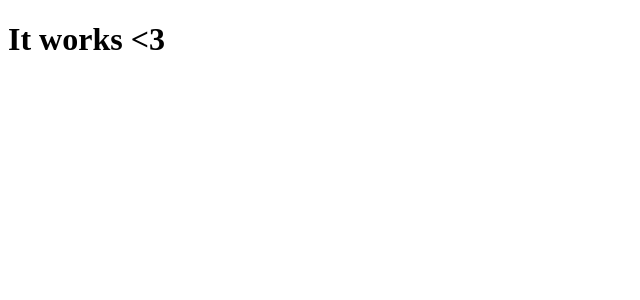
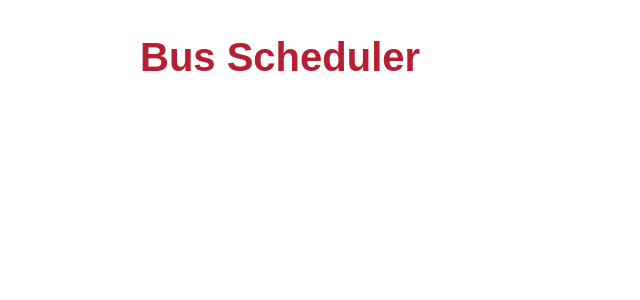
Before and after one commit to Dyspersja/BusScheduler-web-frontend, an Angular app: page / in a window 1280 px wide. Shown: the top 300 px of the page, without its empty margins (0-640 px from the left). Built offline with nearby package versions, Linux system fonts and the light colour scheme.

Commit message:
0002 Added basic global css styles

```diff
--- a/src/app/app.component.html
+++ b/src/app/app.component.html
@@ -1 +1 @@
-<h1>It works <3</h1>
+<h1>Bus Scheduler</h1>
--- a/src/styles.css
+++ b/src/styles.css
@@ -1 +1,24 @@
-/* You can add global styles to this file, and also import other style files */
+/* Global Styles */
+* {
+    font-family: Arial, Helvetica, sans-serif;
+}
+
+h1 {
+    color: #b61e32;
+    font-size: 2.5rem;
+}
+
+h2, h3 {
+    color: #444;
+    font-weight: lighter;
+}
+
+h3 {
+    font-size: 1.3rem;
+}
+
+body {
+    padding: .5rem;
+    max-width: 1000px;
+    margin: auto;
+}
```
